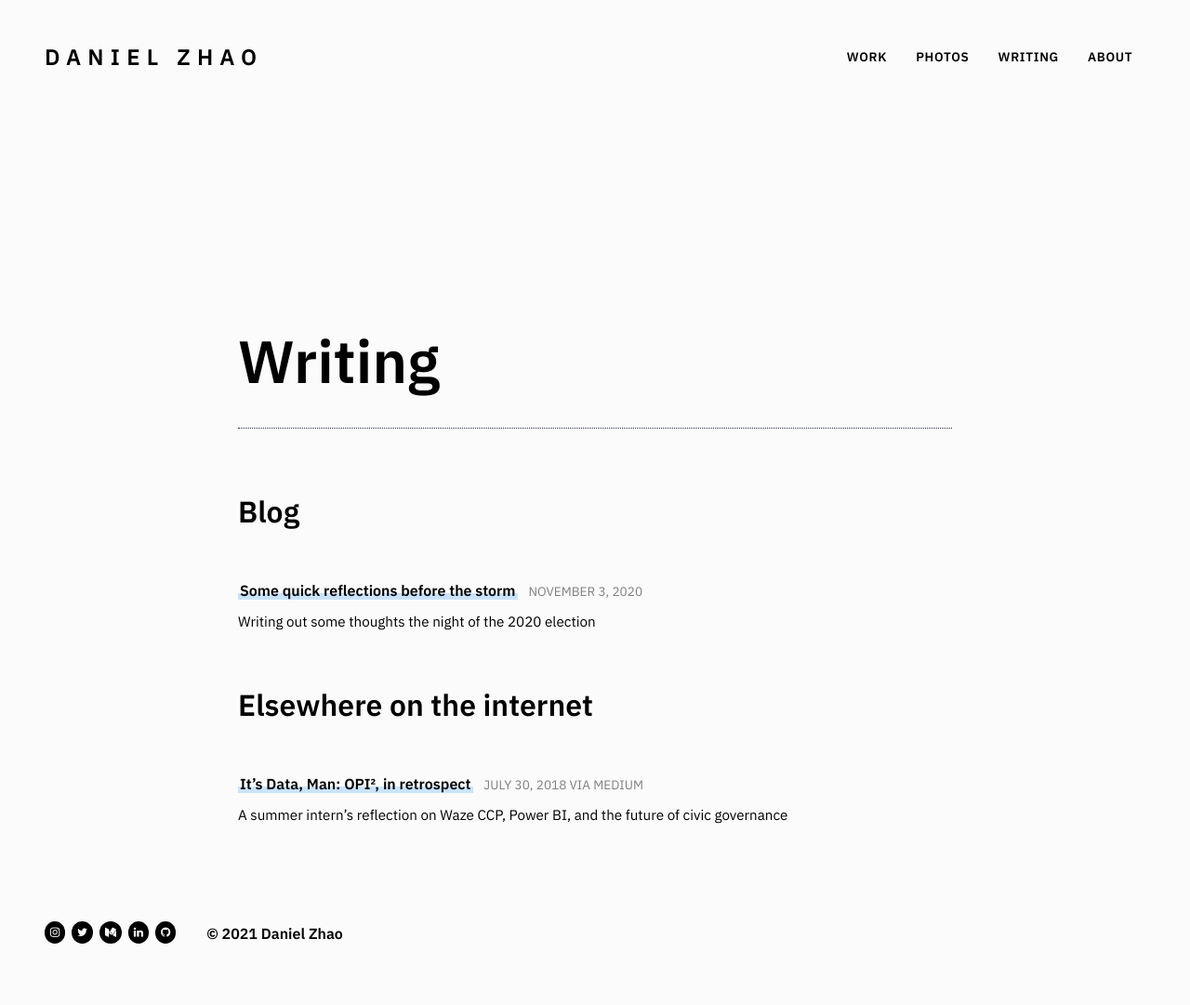
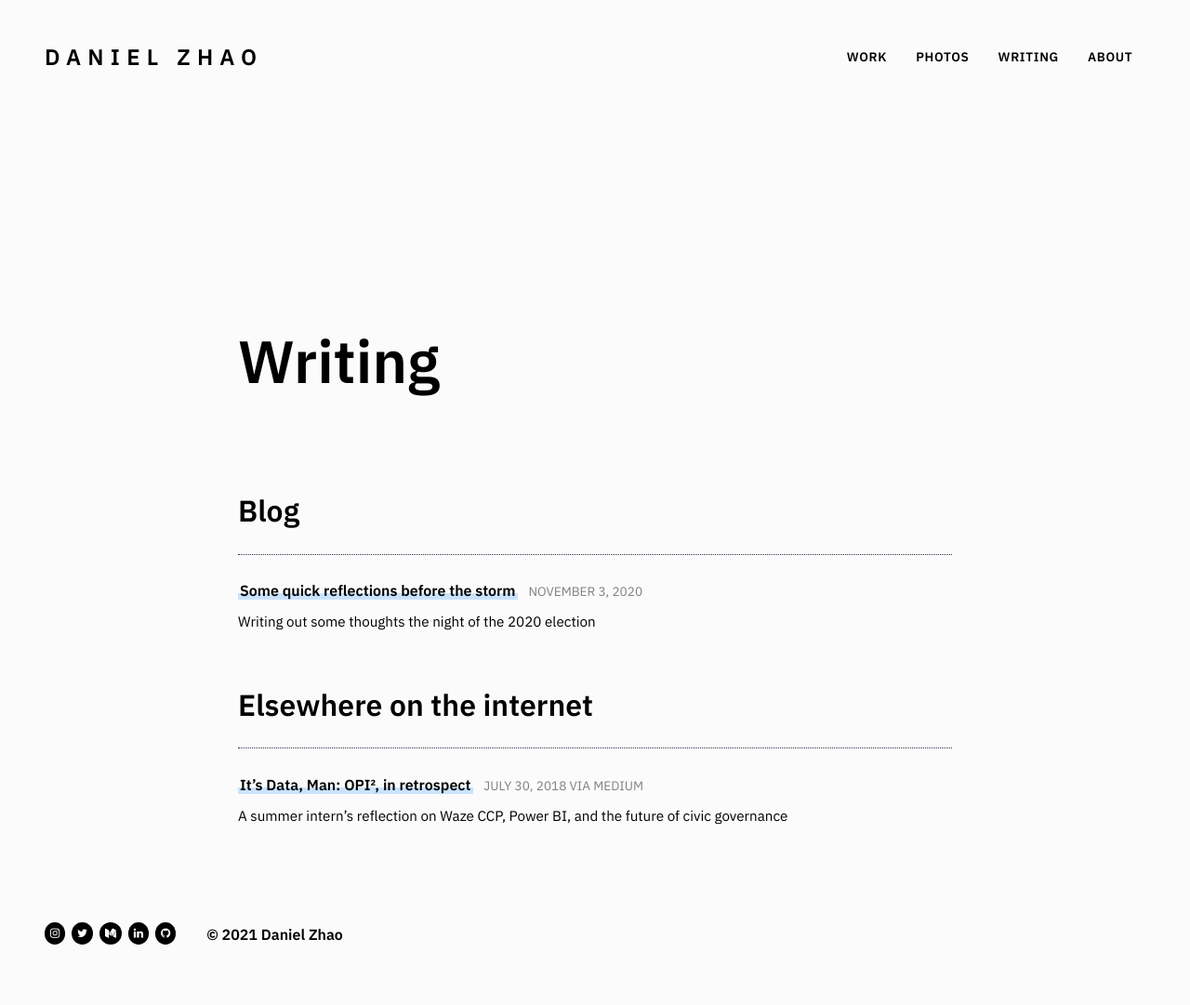
Before and after one commit to iamdanzhao/iamdanzhao.github.io, a Jekyll site: the page built from writing/index.html, in a window 1280 px wide. Shown: the whole page at 93% size. Built offline with Jekyll 4.4.1, drawn with Linux system fonts in a browser that asks for light colours.

Commit message:
fix h2 border

```diff
--- a/styles/main.css
+++ b/styles/main.css
@@ -66,13 +66,13 @@ h4 {
 h1 {
     font-weight: 600;
     font-size: 400%;
-    border-bottom: 1px dotted var(--color-slate);
 }
 
 h2 {
     margin-top: 1em;
     line-height: 190%;
     font-size: 200%;
+    border-bottom: 1px dotted var(--color-slate);
 }
 
 h3 {
```
